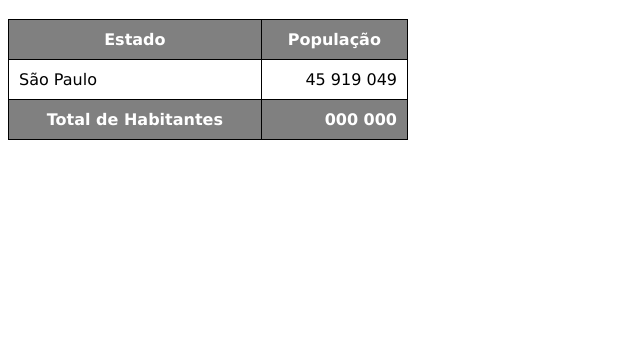
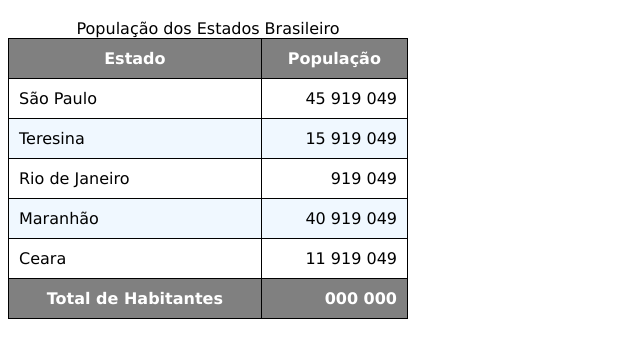
Before and after one commit to jerlyssonm/html-css, a plain HTML site: page exercicios/ex023/tabela02.html in a window 1280 px wide. Shown: the part 62-420 px from the top of the page, without its empty margins (0-640 px from the left). Drawn offline with Linux system fonts and the light colour scheme.

Commit message:
efeito zebrado nas tabelas

```diff
--- a/exercicios/ex023/style02.css
+++ b/exercicios/ex023/style02.css
@@ -6,6 +6,9 @@ body{
 table{
     width: 400px;
     border-collapse: collapse;
+}
+tbody > tr:nth-child(even){
+    background-color: aliceblue;
 }
 th, td{
     border: 1px solid #000;
--- a/exercicios/ex023/tabela02.html
+++ b/exercicios/ex023/tabela02.html
@@ -10,6 +10,7 @@
     <h1>Uso de tabelas Grandes</h1>
     <!--
         Anatomia Para Tabela Grandes
+        CAPTION
         TABLE
             THEAD
                 TR, TD, TH
@@ -19,18 +20,35 @@
                 TR, TD, TH
      -->
      <table>
+        <caption>População dos Estados Brasileiro</caption>
         <thead>
-            <th>Estado</th>
-            <th>População</th>
+            <th scope="col">Estado</th>
+            <th scope="col" >População</th>
         </thead>
         <tbody>
             <tr>
                 <td>São Paulo</td>
                 <td class="numero"> 45 919 049</td>
             </tr>
+            <tr>
+                <td>Teresina</td>
+                <td class="numero"> 15 919 049</td>
+            </tr>
+            <tr>
+                <td>Rio de Janeiro</td>
+                <td class="numero"> 919 049</td>
+            </tr>
+            <tr>
+                <td>Maranhão</td>
+                <td class="numero"> 40 919 049</td>
+            </tr>
+            <tr>
+                <td>Ceara</td>
+                <td class="numero"> 11 919 049</td>
+            </tr>
         </tbody>
         <tfoot>
-            <th>Total de Habitantes</th>
+            <th scope="row">Total de Habitantes</th>
             <td class="numero"><strong>000 000</strong></td>
         </tfoot>
      </table>
```
